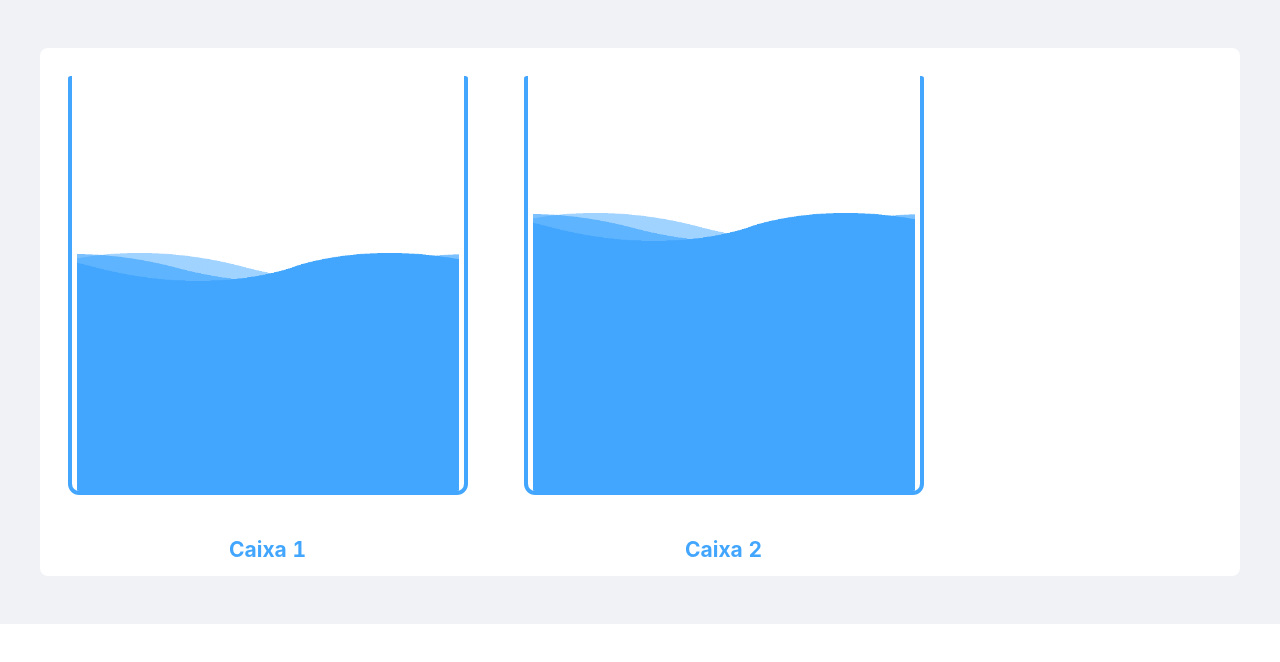
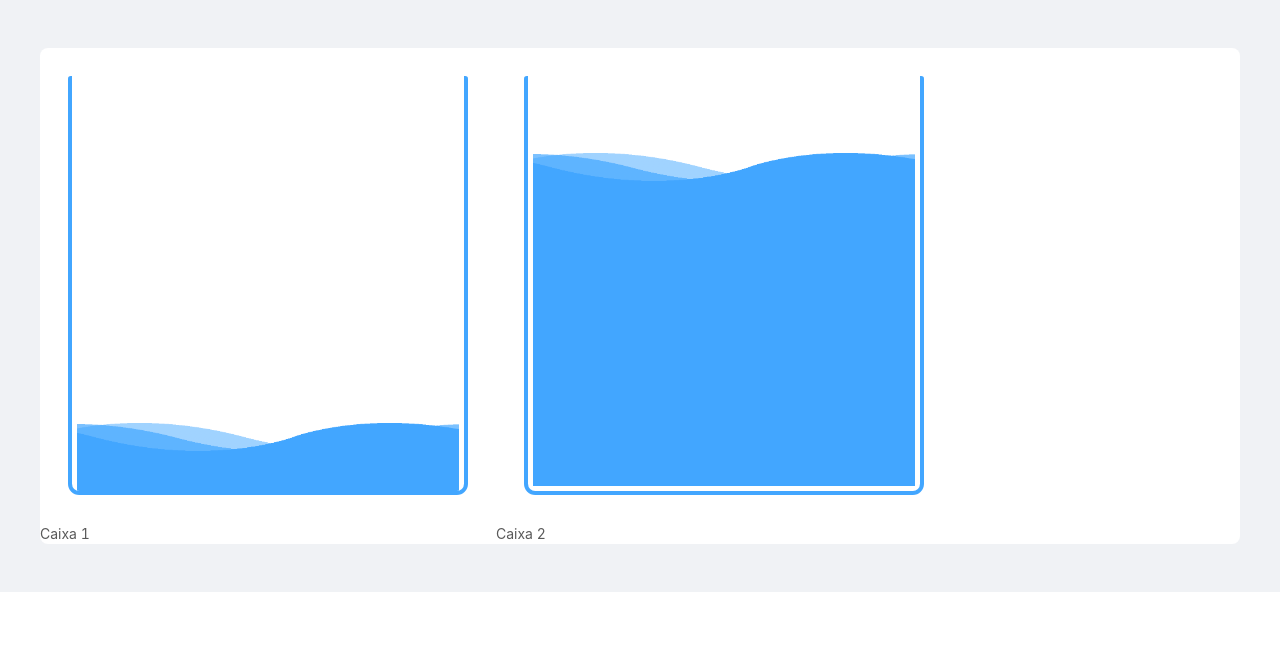
Before and after one commit to iciotunifacs/thingYota-app, a React (Create React App) app: page /box in a window 1280 px wide. Shown: the top 662 px of the page. Built offline with nearby package versions, Linux system fonts and the light colour scheme.

Commit message:
re-styled

```diff
--- /dev/null
+++ b/src/components/boxes/Boxes-style.js
@@ -0,0 +1,36 @@
+import Styled from 'styled-components'
+
+export const PercentContainer = Styled.div`
+  width: "100px";
+  height: "100px";
+  background: "white";
+  border: "2px solid blue";
+  border-radius: "8px";
+`
+export const BoxesText = Styled.div`
+  padding: "0.5em 9em";
+  color: "#42a6ff";
+  font-weight: "bold";
+  font-size: "1.5em";
+  text-transform: "capitalize";
+`
+export const PipeContainer = Styled.div`
+  width: "500px";
+  height: "44px";
+  background: "linear-gradient(#c1c1c1,#3c3c3c)";
+  border: "1px solid rgb(26, 25, 25)";
+  border-top-left-radius: "30px";
+  border-bottom-left-radius: "30px";
+  border-top-right-radius: "25px";
+  border-bottom-right-radius: "25px";
+`
+export const HoleContainer = Styled.div`
+  width: "43px";
+  height: "43px";
+  background: "rgba(0, 0, 0, 0) linear-gradient(black, rgb(49, 48, 48)) repeat scroll 0% 0%";
+  border-radius: "100%";
+  position: "relative";
+  left: "40px";
+  border-right: "1px solid black";
+  border-left: "1px solid black";
+`
--- a/src/components/boxes/Pipe.js
+++ b/src/components/boxes/Pipe.js
@@ -1,32 +1,15 @@
 import React from "react";
+
+import {
+  PipeContainer,
+  HoleContainer
+} from './Boxes-style'
 
 export default function Pipe() {
   return (
     <>
-      <div style={holeStyle}></div>
-      <div style={pipeStyle}></div>
+      <HoleContainer/>
+      <PipeContainer />
     </>
   );
 }
-
-const pipeStyle = {
-  width: "500px",
-  height: "44px",
-  background: "linear-gradient(#c1c1c1,#3c3c3c)",
-  border: "1px solid rgb(26, 25, 25)",
-  borderTopLeftRadius: "30px",
-  borderBottomLeftRadius: "30px",
-  borderTopRightRadius: "25px",
-  borderBottomRightRadius: "25px",
-};
-const holeStyle = {
-  width: "43px",
-  height: "43px",
-  background:
-    "rgba(0, 0, 0, 0) linear-gradient(black, rgb(49, 48, 48)) repeat scroll 0% 0%",
-  borderRadius: "100%",
-  position: "relative",
-  left: "40px",
-  borderRight: "1px solid black",
-  borderLeft: "1px solid black",
-};
--- a/src/components/boxes/WaterBox.js
+++ b/src/components/boxes/WaterBox.js
@@ -1,11 +1,16 @@
 import React from "react";
+
 import "./WaterBox.css";
+
+import {
+  BoxesText
+} from './Boxes-style'
 
 export default function WaterBox(props) {
   return (
     <div>
       <div id="water-box" title={props.title}>
-        <div id="water" style={{ top: props.volume + "px" }}>
+        <div id="water" style={{ top: 300- (props.volume*3) + "px" }}>
           <div id="waves">
             <div id="wave" class="wave1"></div>
             <div id="wave" class="wave2"></div>
@@ -14,16 +19,10 @@ export default function WaterBox(props) {
           <div id="water-lvl"></div>
         </div>
       </div>
-      <div style={textStyle}>{props.title}</div>
+      <BoxesText>
+        {props.title}
+      </BoxesText>
       {/*<Percent percent={props.volume}/>*/}
     </div>
   );
 }
-
-const textStyle = {
-  padding: "0.5em 9em",
-  color: "#42a6ff",
-  fontWeight: "bold",
-  fontSize: "1.5em",
-  textTransform: "capitalize",
-};
--- a/src/screens/WaterBoxContainer.js
+++ b/src/screens/WaterBoxContainer.js
@@ -6,8 +6,9 @@ import Sensor from '../components/boxes/Sensor';
 const  WaterBoxContainer = (props) => {
   return (
     <div style={containerStyle}>
-      <WaterBox volume={100} title="Caixa 1"/>
-      <WaterBox volume={60} title="Caixa 2"/>
+      <WaterBox volume={10} title="Caixa 1"/>
+      <WaterBox volume={100} title="Caixa 2"/>
+      <Pipe/>
     </div>
   )
 }
```
Also changed, not shown: src/components/boxes/Percent.js (+7 -11 lines).
